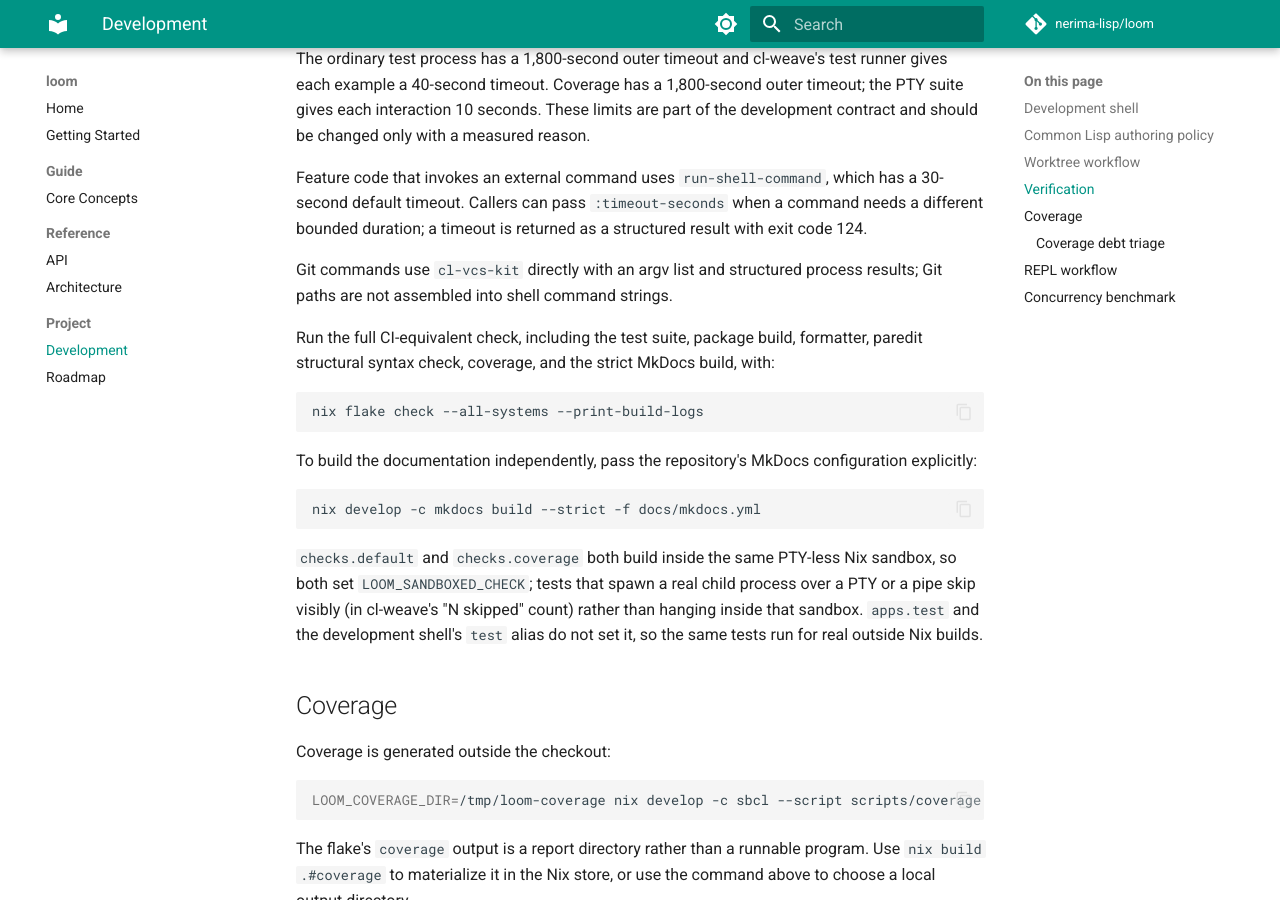
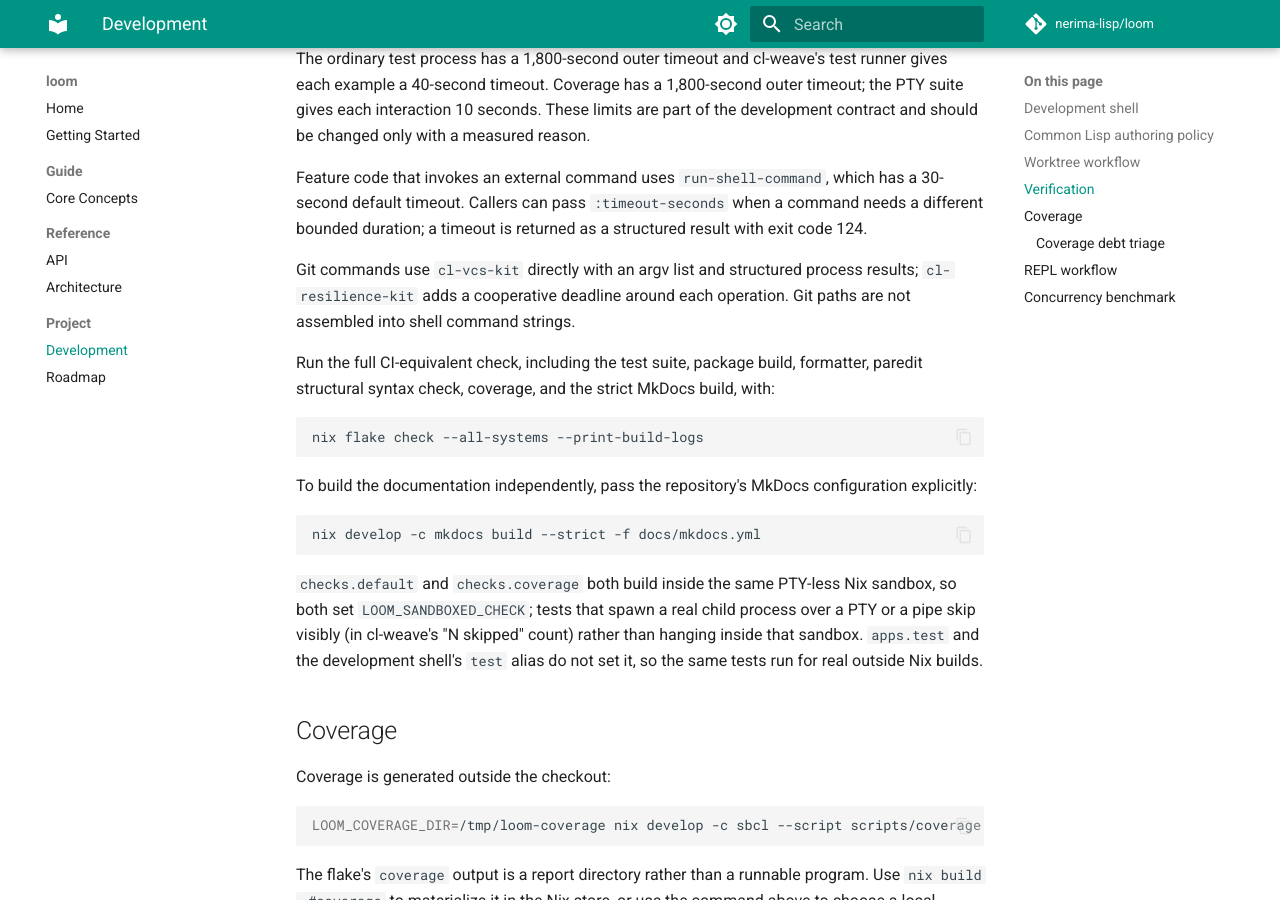
Before and after one commit to nerima-lisp/loom, an MkDocs documentation site: the page built from docs/src/project/development.md, in a window 1280 px wide and 900 px high, scrolled down 2298 px. Built offline with MkDocs 1.6.1 and Material for MkDocs 9.7.7, drawn with Linux system fonts in a browser that asks for light colours; comment, search, counter and statistics services are not loaded.

Commit message:
bound Git operations with resilience deadlines

```diff
--- a/docs/src/project/development.md
+++ b/docs/src/project/development.md
@@ -121,7 +121,8 @@ command needs a different bounded duration; a timeout is returned as a
 structured result with exit code 124.
 
 Git commands use `cl-vcs-kit` directly with an argv list and structured
-process results; Git paths are not assembled into shell command strings.
+process results; `cl-resilience-kit` adds a cooperative deadline around each
+operation. Git paths are not assembled into shell command strings.
 
 Run the full CI-equivalent check, including the test suite, package build,
 formatter, paredit structural syntax check, coverage, and the strict MkDocs
```
Also changed, not shown: docs/src/index.md (+2 -2 lines), docs/src/reference/architecture.md (+2 -2 lines), 4 other files.
